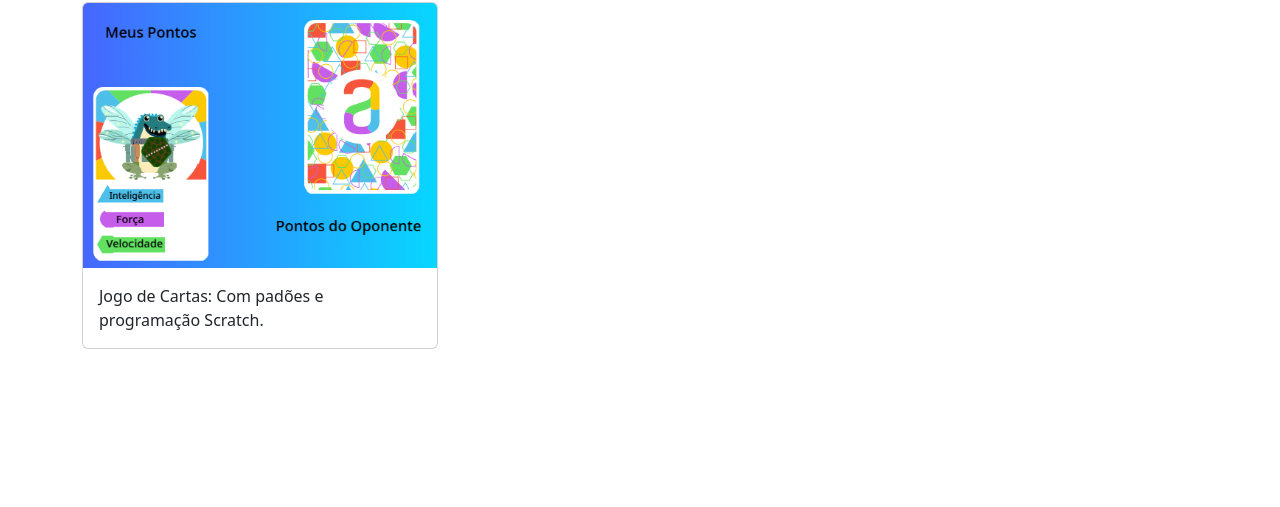
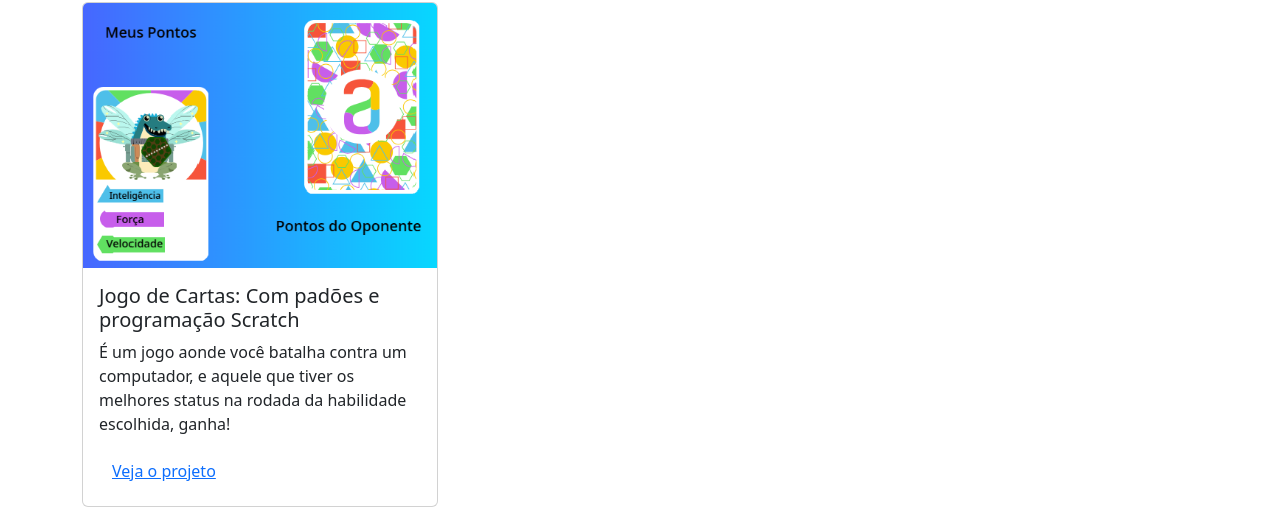
Before and after one commit to EduardoMachry/Portfolio-Eduardo, a plain HTML site: page index.html in a window 1280 px wide. Shown: the part 551-1058 px from the top of the page. Before the commit the page ends 900 px from the top, so only its background shows below. Drawn offline with nearby package versions, Linux system fonts and the light colour scheme.

Commit message:
27/05/2025

```diff
--- a/index.html
+++ b/index.html
@@ -38,9 +38,9 @@
                 <div class="card">
                     <img src="jogo de cartas.png" class="card-img-top" alt="Imagem de um projeto desenvolvido no Scratch">
                     <div class="card-body">
-                        <p class="card-text">
-Jogo de Cartas: Com padões
-    e programação Scratch.</p>
+                        <h5 class="card-title"> Jogo de Cartas: Com padões e programação Scratch </h5>
+                        <p class="card-text"> É um jogo aonde você batalha contra um computador, e aquele que tiver os melhores status na rodada da habilidade escolhida, ganha!</p>
+                        <button type="button" class="btn btn-link" > Veja o projeto </button>
                     </div>
                 </div>
 
@@ -50,6 +50,10 @@ Jogo de Cartas: Com padões
 
     </main>
 
+
+
+
+
     <script src="https://cdn.jsdelivr.net/npm/bootstrap@5.3.6/dist/js/bootstrap.bundle.min.js"
         integrity="sha384-j1CDi7MgGQ12Z7Qab0qlWQ/Qqz24Gc6BM0thvEMVjHnfYGF0rmFCozFSxQBxwHKO"
         crossorigin="anonymous"></script>
```
